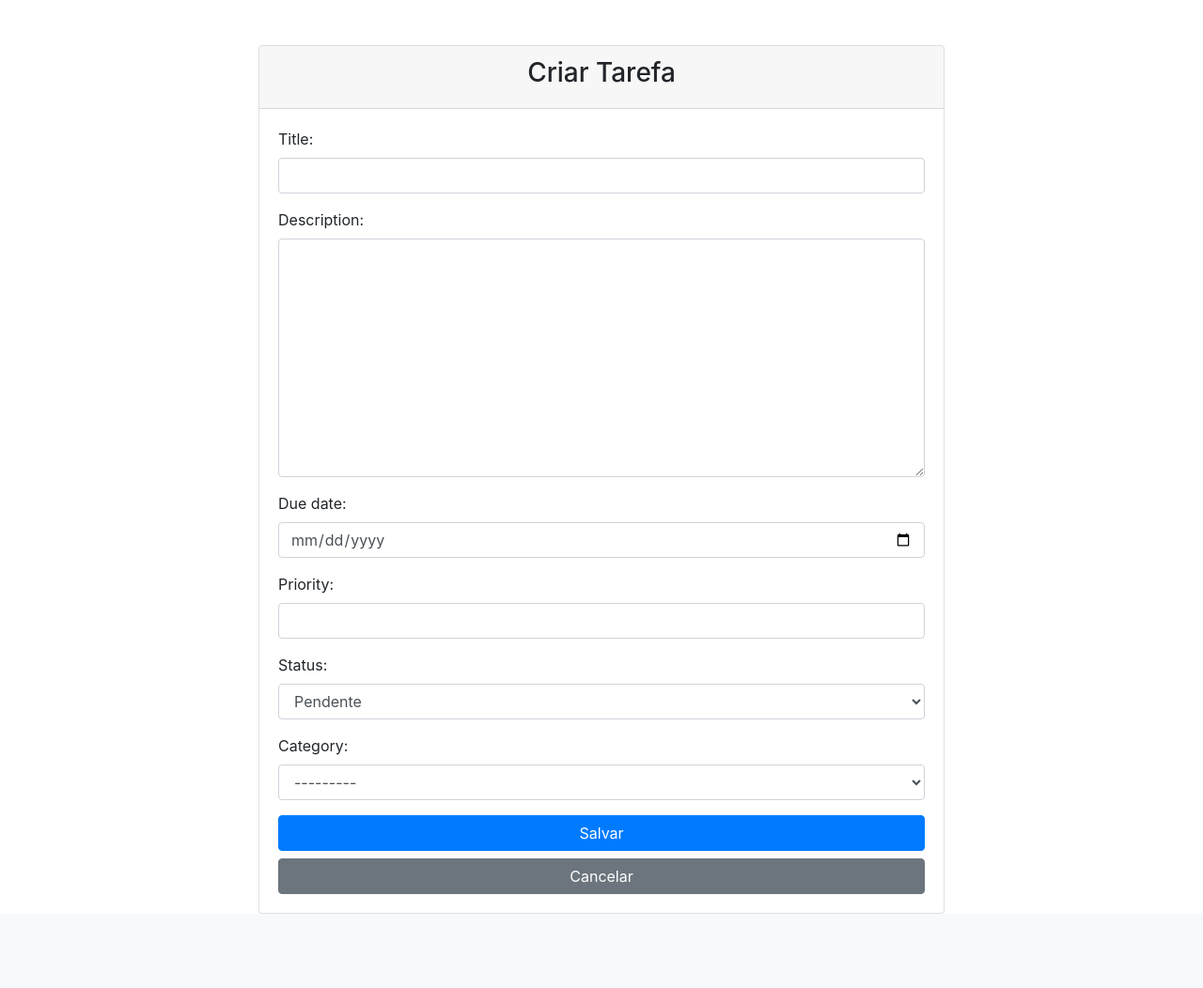
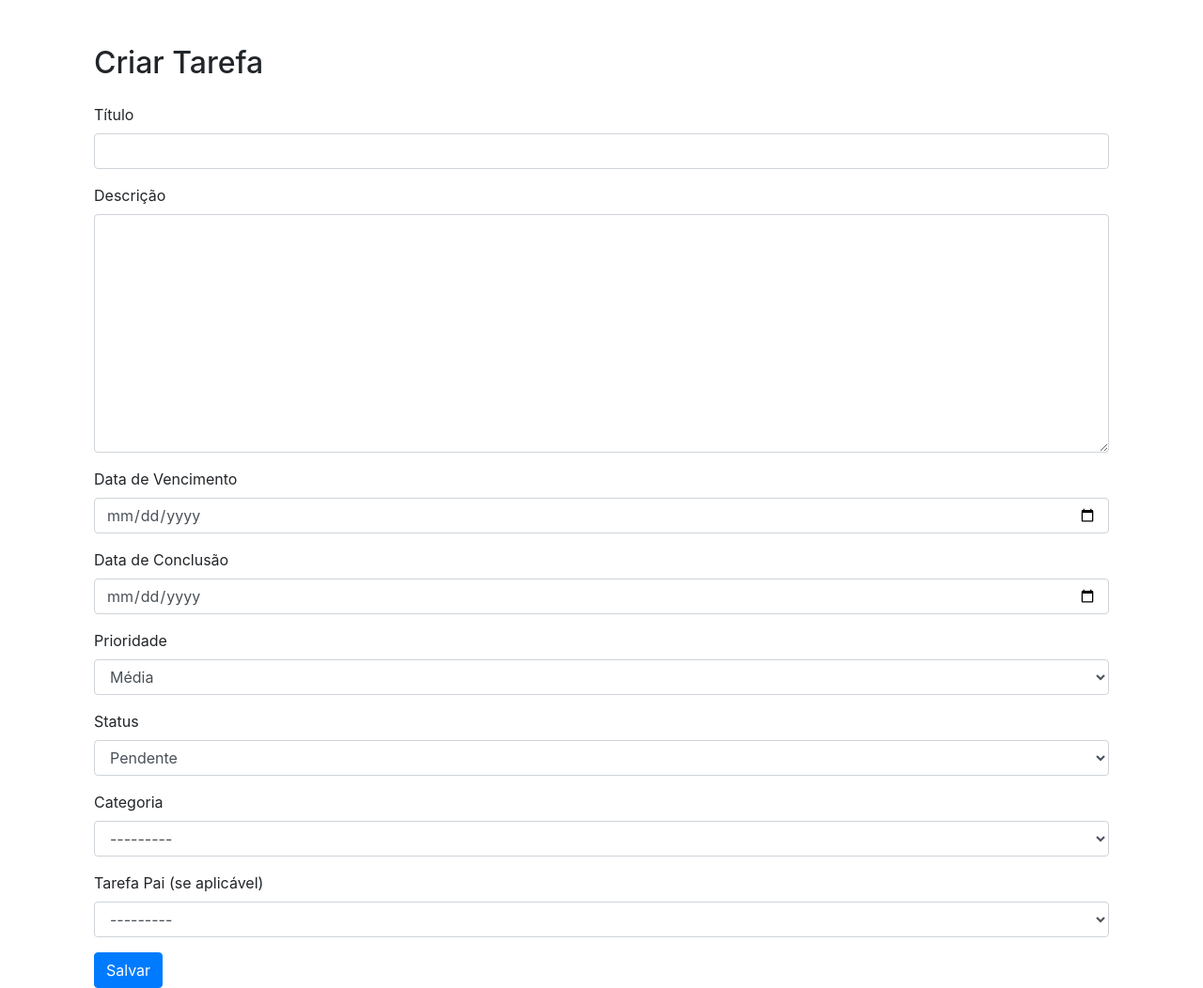
Before and after one commit to erikmarquesbenetti07/Gerenciador_de_Tarefas, a Django app: page /tasks/create/ in a window 1280 px wide. Shown: the part 56-1108 px from the top of the page at 94% size. Before the commit the page ends 1029 px from the top, so only its background shows below. Run offline with Django 5.2, Linux system fonts and the light colour scheme; a user stored in the database is signed in; data comes from the database, SQL or seed files in the repository; both versions use the stored data as it was after the commit; some libraries are stand-ins or nearby versions.

Commit message:
Projeto Completo e Funcionando

```diff
--- a/tasks/forms.py
+++ b/tasks/forms.py
@@ -3,16 +3,18 @@
 
 class TaskForm(forms.ModelForm):
     due_date = forms.DateField(widget=forms.DateInput(attrs={'type': 'date', 'class': 'form-control'}))  # Adiciona um widget de data
+    completion_date = forms.DateField(widget=forms.DateInput(attrs={'type': 'date', 'class': 'form-control'}), required=False)  # Adiciona um widget de data para a data de conclusão
 
     class Meta:
         model = Task
-        fields = ['title', 'description', 'due_date', 'priority', 'status', 'category']
+        fields = ['title', 'description', 'due_date', 'completion_date', 'priority', 'status', 'category', 'parent_task']
         widgets = {
             'title': forms.TextInput(attrs={'class': 'form-control'}),
             'description': forms.Textarea(attrs={'class': 'form-control'}),
-            'priority': forms.NumberInput(attrs={'class': 'form-control'}),
+            'priority': forms.Select(choices=Task.PRIORITY_CHOICES, attrs={'class': 'form-control'}),
             'status': forms.Select(attrs={'class': 'form-control'}),
             'category': forms.Select(attrs={'class': 'form-control'}),
+            'parent_task': forms.Select(attrs={'class': 'form-control'}),
         }
 
 class CommentForm(forms.ModelForm):
--- a/tasks/models.py
+++ b/tasks/models.py
@@ -15,11 +15,18 @@ class Task(models.Model):
         ('C', 'Concluída'),
     ]
 
+    PRIORITY_CHOICES = [
+        ('L', 'Baixa'),
+        ('M', 'Média'),
+        ('H', 'Alta'),
+    ]
+
     user = models.ForeignKey(User, on_delete=models.CASCADE)
     title = models.CharField(max_length=100)
     description = models.TextField()
     due_date = models.DateField()
-    priority = models.IntegerField()
+    completion_date = models.DateField(null=True, blank=True)
+    priority = models.CharField(max_length=1, choices=PRIORITY_CHOICES, default='M')
     status = models.CharField(max_length=1, choices=STATUS_CHOICES, default='P')
     category = models.ForeignKey(Category, on_delete=models.SET_NULL, null=True, blank=True)
     parent_task = models.ForeignKey('self', on_delete=models.CASCADE, null=True, blank=True, related_name='subtasks')
--- a/tasks/templates/tasks/task_form.html
+++ b/tasks/templates/tasks/task_form.html
@@ -1,44 +1,43 @@
 {% extends "base.html" %}
 
 {% block content %}
-<div class="row justify-content-center">
-    <div class="col-md-8">
-        <div class="card">
-            <div class="card-header text-center">
-                <h3>{% if form.instance.pk %}Editar Tarefa{% else %}Criar Tarefa{% endif %}</h3>
-            </div>
-            <div class="card-body">
+<div class="container mt-5">
+    <h2 class="mb-4">{% if form.instance.pk %}Editar{% else %}Criar{% endif %} Tarefa</h2>
     <form method="post">
         {% csrf_token %}
         <div class="form-group">
-                        {{ form.title.label_tag }} {{ form.title }}
-                        {{ form.title.errors }}
+            <label for="id_title">Título</label>
+            {{ form.title }}
         </div>
         <div class="form-group">
-                        {{ form.description.label_tag }} {{ form.description }}
-                        {{ form.description.errors }}
+            <label for="id_description">Descrição</label>
+            {{ form.description }}
         </div>
         <div class="form-group">
-                        {{ form.due_date.label_tag }} {{ form.due_date }}
-                        {{ form.due_date.errors }}
+            <label for="id_due_date">Data de Vencimento</label>
+            {{ form.due_date }}
         </div>
         <div class="form-group">
-                        {{ form.priority.label_tag }} {{ form.priority }}
-                        {{ form.priority.errors }}
+            <label for="id_completion_date">Data de Conclusão</label>
+            {{ form.completion_date }}
         </div>
         <div class="form-group">
-                        {{ form.status.label_tag }} {{ form.status }}
-                        {{ form.status.errors }}
+            <label for="id_priority">Prioridade</label>
+            {{ form.priority }}
         </div>
         <div class="form-group">
-                        {{ form.category.label_tag }} {{ form.category }}
-                        {{ form.category.errors }}
+            <label for="id_status">Status</label>
+            {{ form.status }}
         </div>
-                    <button type="submit" class="btn btn-primary btn-block">Salvar</button>
+        <div class="form-group">
+            <label for="id_category">Categoria</label>
+            {{ form.category }}
+        </div>
+        <div class="form-group">
+            <label for="id_parent_task">Tarefa Pai (se aplicável)</label>
+            {{ form.parent_task }}
+        </div>
+        <button type="submit" class="btn btn-primary">Salvar</button>
     </form>
-                <a href="{% url 'task_list' %}" class="btn btn-secondary btn-block mt-2">Cancelar</a>
-            </div>
-        </div>
-    </div>
 </div>
 {% endblock %}
--- a/tasks/templates/tasks/task_report.html
+++ b/tasks/templates/tasks/task_report.html
@@ -15,10 +15,10 @@
 <script>
     // Dados para o gráfico de prioridades
     const priorityData = {
-        labels: ['Alta', 'Média', 'Baixa'],
+        labels: ['Baixa', 'Média', 'Alta'],
         datasets: [{
             label: 'Prioridade',
-            data: [{{ priority_high }}, {{ priority_medium }}, {{ priority_low }}],
+            data: [{{ priority_low }}, {{ priority_medium }}, {{ priority_high }}],
             backgroundColor: [
                 'rgba(255, 99, 132, 0.2)',
                 'rgba(54, 162, 235, 0.2)',
--- a/tasks/views.py
+++ b/tasks/views.py
@@ -84,18 +84,18 @@ def task_detail(request, pk):
 def task_report(request):
     tasks = Task.objects.filter(user=request.user)
 
-    priority_high = tasks.filter(priority=3).count()
-    priority_medium = tasks.filter(priority=2).count()
-    priority_low = tasks.filter(priority=1).count()
+    priority_low = tasks.filter(priority='L').count()
+    priority_medium = tasks.filter(priority='M').count()
+    priority_high = tasks.filter(priority='H').count()
 
     status_pending = tasks.filter(status='P').count()
     status_in_progress = tasks.filter(status='E').count()
     status_completed = tasks.filter(status='C').count()
 
     context = {
+        'priority_low': priority_low,
+        'priority_medium': priority_medium,
         'priority_high': priority_high,
-        'priority_medium': priority_medium,
-        'priority_low': priority_low,
         'status_pending': status_pending,
         'status_in_progress': status_in_progress,
         'status_completed': status_completed,
```
Also changed, not shown: db.sqlite3, tasks/migrations/0005_task_completion_date_alter_task_priority.py (added). Lines whose indentation alone changed are shown as unchanged.
